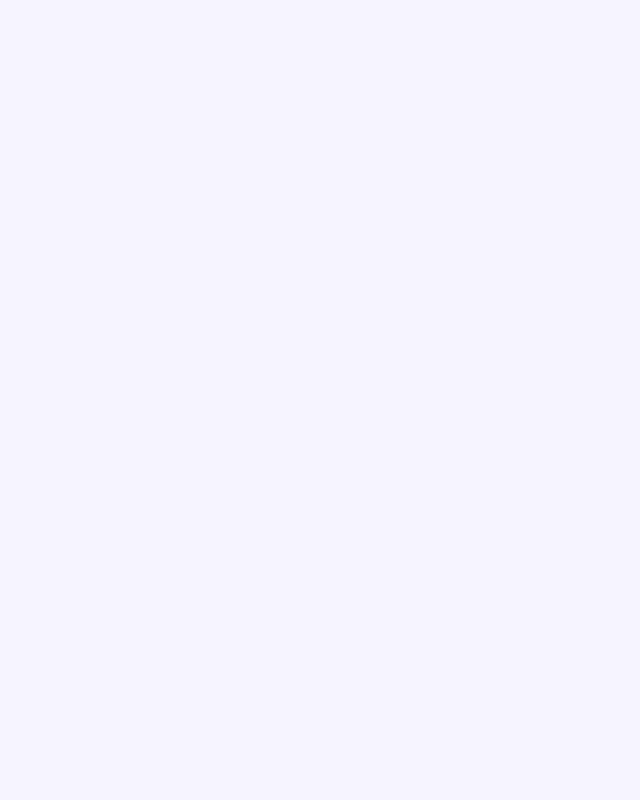
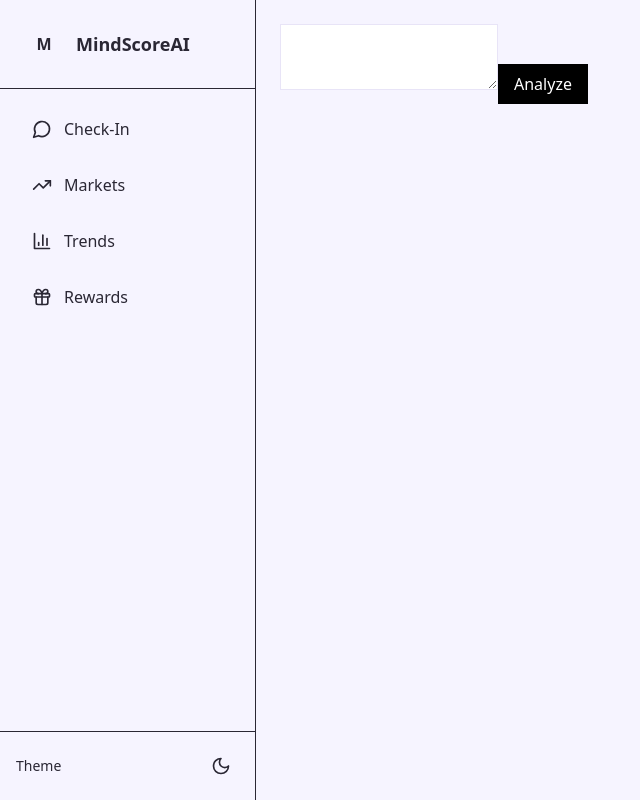
Before and after one commit to developeryashu/MindScoreAI, a Next.js app: page /app in a window 1280 px wide. Before the commit this address had no page. Shown: the whole page, without its empty margins (0-640 px from the left). Built offline with nearby package versions, Linux system fonts and the light colour scheme.

Commit message:
Refactor AppPage to Home with emotion analysis

```diff
--- a/app/app/page.tsx
+++ b/app/app/page.tsx
@@ -1,5 +1,21 @@
-import { redirect } from 'next/navigation'
+"use client";
+import { useState } from "react";
+import { sendEmotion } from "@/lib/api";
 
-export default function AppPage() {
-  redirect('/app/check-in')
+export default function Home() {
+  const [text, setText] = useState("");
+  const [result, setResult] = useState<any>(null);
+
+  async function handleSubmit() {
+    const data = await sendEmotion(text);
+    setResult(data);
+  }
+
+  return (
+    <div className="p-6">
+      <textarea value={text} onChange={e => setText(e.target.value)} className="border p-2"/>
+      <button onClick={handleSubmit} className="bg-black text-white px-4 py-2 mt-2">Analyze</button>
+      {result && <div className="mt-4">Emotion: {result.emotion} <br/> Score: {result.score}</div>}
+    </div>
+  );
 }
```
